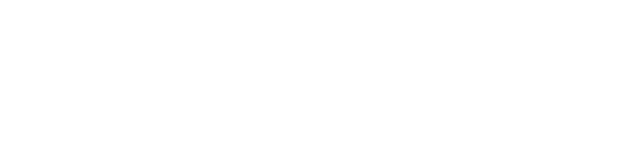
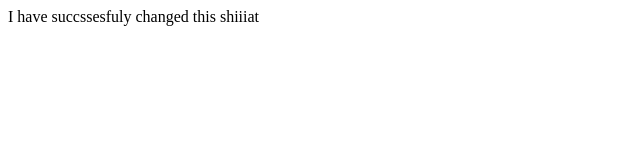
Before and after one commit to MilanMilosevic1996/git-commands, a plain HTML site: page index.html in a window 1280 px wide. Shown: the whole page, without its empty margins (0-640 px from the left). Drawn offline with Linux system fonts and the light colour scheme.

Commit message:
index page changed

```diff
--- a/index.html
+++ b/index.html
@@ -4,8 +4,9 @@
     <meta http-equiv="X-UA-Compatible" content="IE=edge">
     <meta name="viewport" content="width=device-width, initial-scale=1.0">
     <title>Document</title>
+
 </head>
 <body>
-
+    <p>I have succssesfuly changed this shiiiat</p>
 </body>
 </html>
```
